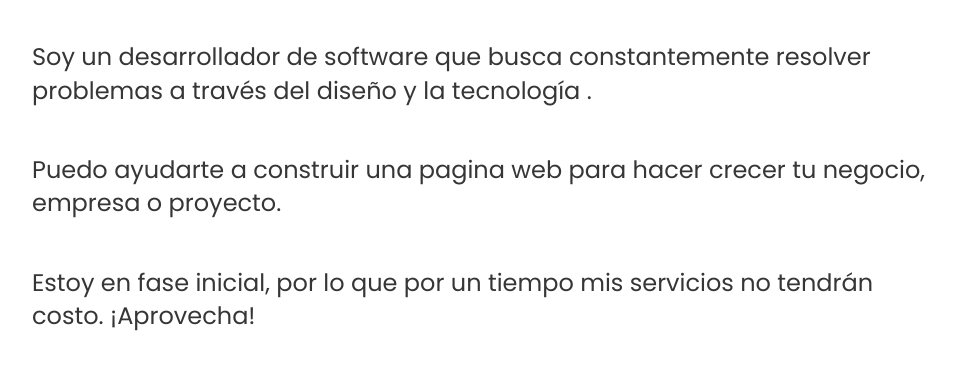
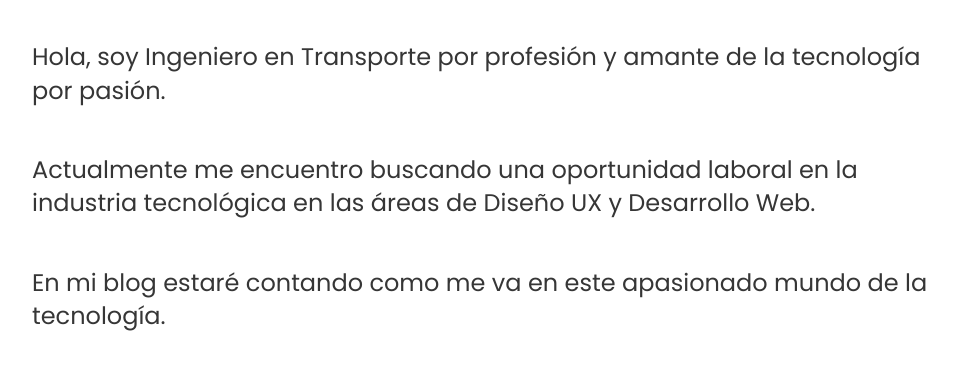
Before and after one commit to Josszar/NachoDev, a plain HTML site: page index.html in a window 1280 px wide. Shown: the part 681-1049 px from the top of the page, without its empty margins (160-1117 px from the left). Drawn offline with Linux system fonts and the light colour scheme.

Commit message:
Se modifica el texto de la landing page

```diff
--- a/index.html
+++ b/index.html
@@ -53,17 +53,15 @@
     SOY NACHO JIMÉNEZ,</h1>
   <h2 class="profession">DESARROLLADOR FRONTEND</h2>
 
-  <p class="parrafo">Soy un desarrollador de software que busca
-    constantemente resolver problemas a través del diseño y la
-    tecnología .</p>
+  <p class="parrafo">Hola, soy Ingeniero en Transporte por profesión y amante de la tecnología por pasión.</p>
 
-  <p class="parrafo">Puedo ayudarte a construir una pagina web para hacer
-    crecer tu negocio, empresa o proyecto.</p>
-
-  <p class="parrafo">Estoy en fase inicial, por lo que por un tiempo mis
-    servicios no tendrán costo. ¡Aprovecha!</p>
+  <p class="parrafo">Actualmente me encuentro buscando una oportunidad laboral en la industria tecnológica en las áreas
+    de Diseño UX y
+    Desarrollo Web.
   </p>
 
+
+  <p class="parrafo">En mi blog estaré contando como me va en este apasionado mundo de la tecnología.</p>
   <div id="socialmedia2">
     <a href="https://github.com/Josszar"><img src="assets/img/github.svg" alt="Icono github" height="30px"></a>
 
```
